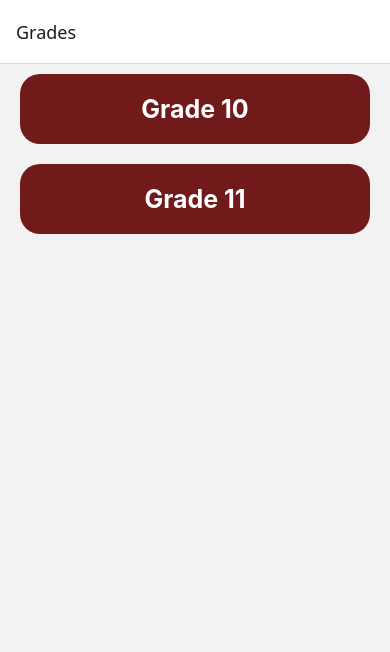
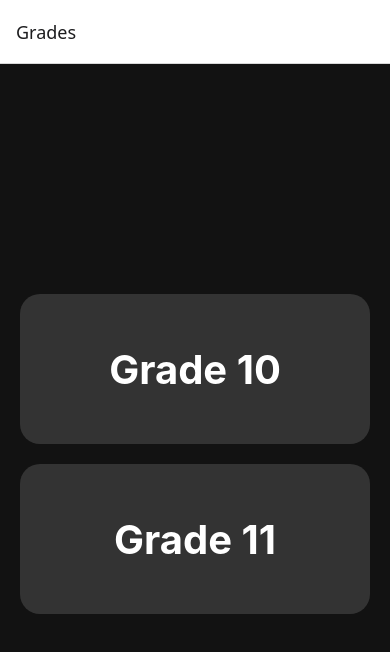
Before and after one commit to Menusha2k1/VisionBridgeMobile, a React Native app: screen /Grades in a window 390 px wide. Shown: the top 652 px of the page. Built offline with nearby package versions, Linux system fonts and the light colour scheme.

Commit message:
update grades

```diff
--- a/Screens/Grades.tsx
+++ b/Screens/Grades.tsx
@@ -1,35 +1,141 @@
-import { StyleSheet, Text, View } from "react-native";
-import React from "react";
+import React, { useRef, useEffect, useCallback, useState } from "react";
+import { StyleSheet, Text, View, PanResponder } from "react-native";
+import { NativeStackScreenProps } from "@react-navigation/native-stack";
+import * as Haptics from "expo-haptics";
+import * as Speech from "expo-speech"; // Added for Text-to-Speech
 
-const Grades = () => {
+type RootStackParamList = {
+  Grades: undefined;
+  Lessons: { grade: string };
+};
+
+type Props = NativeStackScreenProps<RootStackParamList, "Grades">;
+
+const DOUBLE_TAP_DELAY = 400;
+const GRADES = ["Grade 10", "Grade 11"];
+
+const Grades = ({ navigation }: Props) => {
+  const [activeGrade, setActiveGrade] = useState<string | null>(null);
+  const lastTap = useRef<number>(0);
+  const layouts = useRef<
+    Record<string, { x: number; y: number; w: number; h: number }>
+  >({});
+  const viewRefs = useRef<Record<string, View | null>>({});
+
+  // 1. Speak the grade name when focused
+  const announceGrade = (grade: string) => {
+    Speech.stop(); // Stop any current speech
+    Speech.speak(grade, { rate: 1.0 });
+    Haptics.impactAsync(Haptics.ImpactFeedbackStyle.Medium);
+  };
+
+  const navigateFocused = (grade: string) => {
+    Haptics.notificationAsync(Haptics.NotificationFeedbackType.Success);
+    Speech.speak(`Entering ${grade}`);
+    navigation.navigate("Lessons", { grade });
+  };
+
+  const panResponder = useRef(
+    PanResponder.create({
+      onStartShouldSetPanResponder: () => true,
+      onMoveShouldSetPanResponder: () => true,
+
+      onPanResponderGrant: (evt, gestureState) => {
+        const now = Date.now();
+        // Check if double tap happened on a focused item
+        if (now - lastTap.current < DOUBLE_TAP_DELAY && activeGrade) {
+          navigateFocused(activeGrade);
+        }
+        lastTap.current = now;
+      },
+
+      onPanResponderMove: (evt, gestureState) => {
+        const { moveX, moveY } = gestureState;
+        let foundGrade: string | null = null;
+
+        for (const grade of GRADES) {
+          const layout = layouts.current[grade];
+          if (
+            layout &&
+            moveX >= layout.x &&
+            moveX <= layout.x + layout.w &&
+            moveY >= layout.y &&
+            moveY <= layout.y + layout.h
+          ) {
+            foundGrade = grade;
+            break;
+          }
+        }
+
+        // Only trigger if we moved onto a NEW grade
+        if (foundGrade && foundGrade !== activeGrade) {
+          setActiveGrade(foundGrade);
+          announceGrade(foundGrade);
+        } else if (!foundGrade && activeGrade !== null) {
+          setActiveGrade(null);
+        }
+      },
+      onPanResponderRelease: () => {
+        // Optional: clear active state on release
+      },
+    })
+  ).current;
+
+  // 2. Measure absolute coordinates (crucial for PanResponder)
+  const updateLayout = (grade: string) => {
+    viewRefs.current[grade]?.measure((x, y, width, height, pageX, pageY) => {
+      layouts.current[grade] = { x: pageX, y: pageY, w: width, h: height };
+    });
+  };
+
   return (
-    <View>
-      <View style={styles.gradeContainer}>
-        <Text style={styles.gradeText}>Grade 10</Text>
-      </View>
-      <View style={styles.gradeContainer}>
-        <Text style={styles.gradeText}>Grade 11</Text>
-      </View>
+    <View style={styles.container} {...panResponder.panHandlers}>
+      {GRADES.map((grade) => (
+        <View
+          key={grade}
+          ref={(ref) => {
+            viewRefs.current[grade] = ref;
+          }}
+          onLayout={() => updateLayout(grade)}
+          style={[
+            styles.gradeContainer,
+            activeGrade === grade && styles.activeGradeContainer, // Visual feedback
+          ]}
+        >
+          <Text style={styles.gradeText}>{grade}</Text>
+        </View>
+      ))}
     </View>
   );
 };
 
-export default Grades;
-
 const styles = StyleSheet.create({
+  container: {
+    flex: 1,
+    backgroundColor: "#121212",
+    justifyContent: "center",
+  },
   gradeContainer: {
-    backgroundColor: "#711a1aff",
-    padding: 20,
-    marginBottom: 10,
+    backgroundColor: "#333",
+    height: 150,
+    marginVertical: 10,
     marginHorizontal: 20,
-    marginTop: 10,
     borderRadius: 20,
+    justifyContent: "center",
+    alignItems: "center",
+    borderWidth: 2,
+    borderColor: "transparent",
   },
-
+  activeGradeContainer: {
+    backgroundColor: "#711a1a",
+    borderColor: "#fff",
+    transform: [{ scale: 1.02 }],
+  },
   gradeText: {
     color: "white",
-    fontSize: 25,
+    fontSize: 40,
     fontWeight: "700",
-    textAlign: "center",
   },
 });
+
+export default Grades;
```
